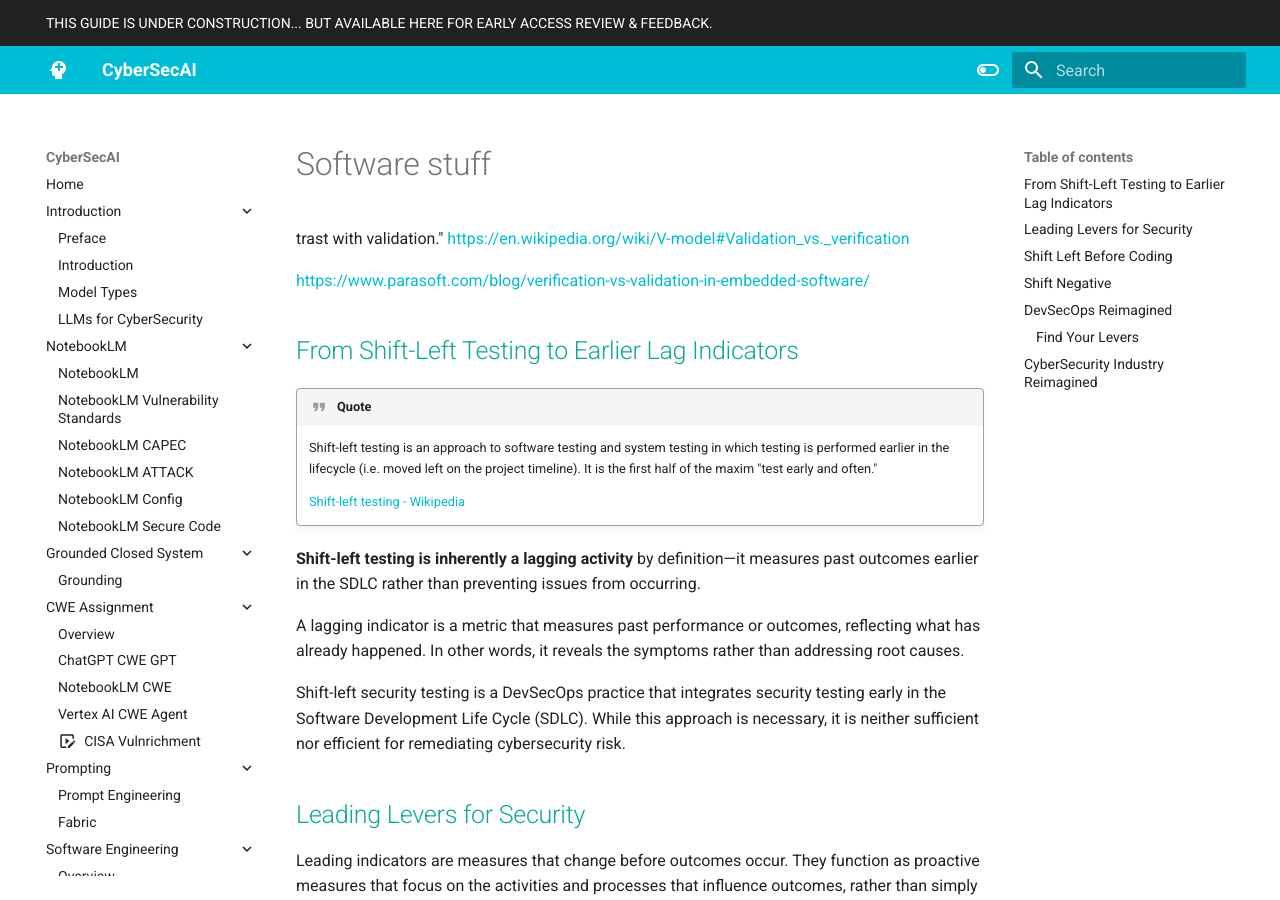
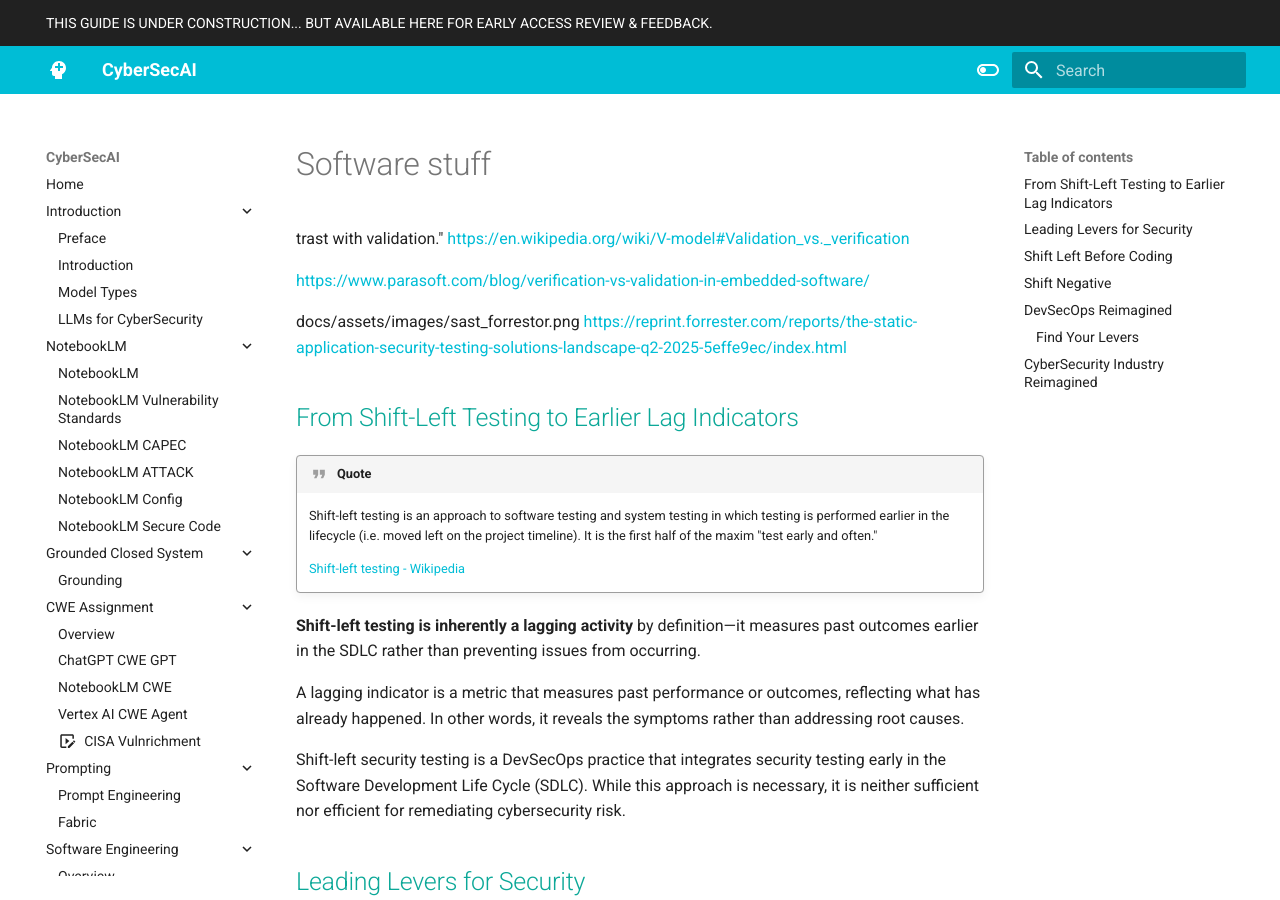
Before and after one commit to CyberSecAI/CyberSecAI.github.io, an MkDocs documentation site: the page built from docs/software/software_stuff.md, in a window 1280 px wide and 900 px high. Built offline with MkDocs 1.6.1 and Material for MkDocs 9.7.7, drawn with Linux system fonts in a browser that asks for light colours; comment, search, counter and statistics services are not loaded.

```diff
--- a/docs/software/software_stuff.md
+++ b/docs/software/software_stuff.md
@@ -3,6 +3,9 @@ trast with validation."
 https://en.wikipedia.org/wiki/V-model#Validation_vs._verification
 
 https://www.parasoft.com/blog/verification-vs-validation-in-embedded-software/
+
+docs/assets/images/sast_forrestor.png
+https://reprint.forrester.com/reports/the-static-application-security-testing-solutions-landscape-q2-2025-5effe9ec/index.html
 
 ## From Shift-Left Testing to Earlier Lag Indicators
 
```
Also changed, not shown: docs/software/code/leaderboards.md (+1 -2 lines), docs/assets/images/sast_forrestor.png (added).
